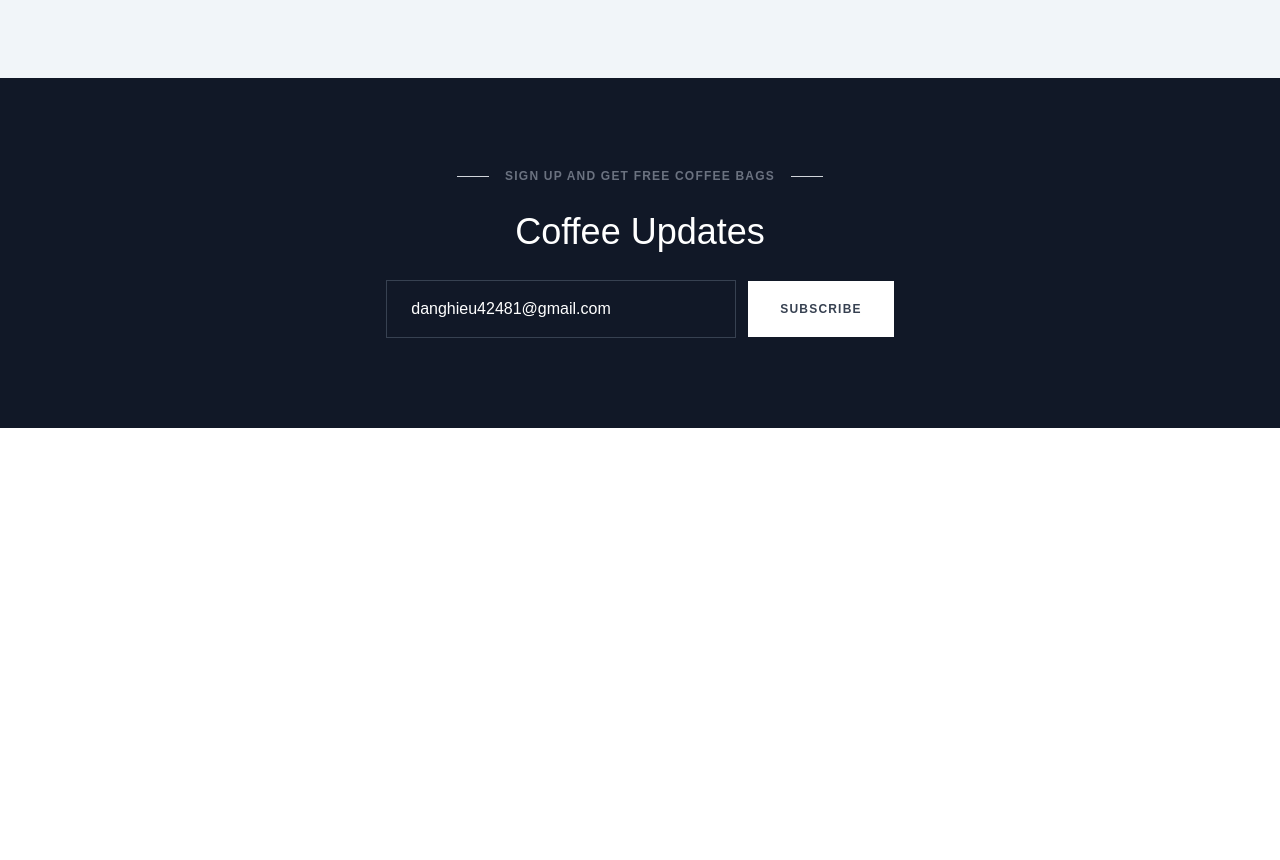
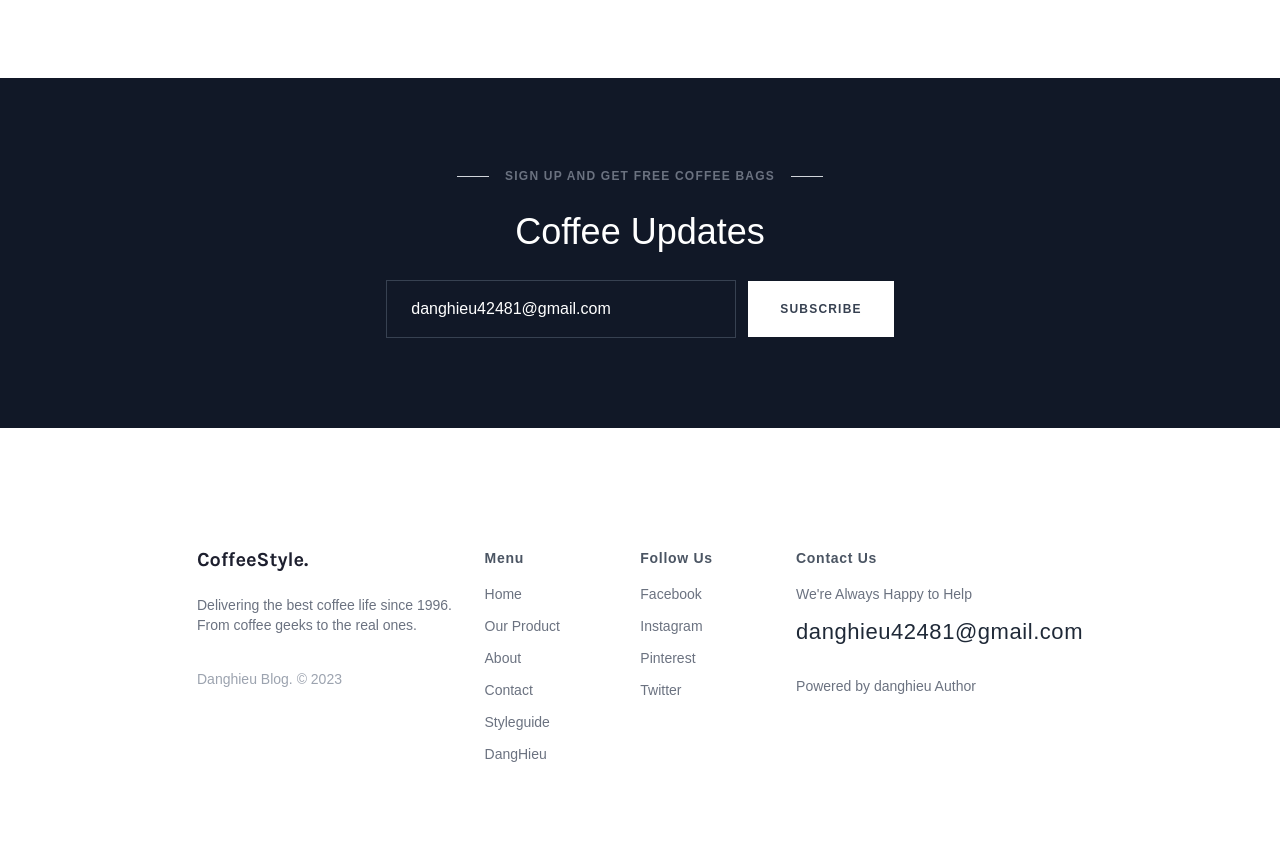
Before and after one commit to Danghieu02072000/landingPage_Coffee-Mugs, a website: page src/index.html in a window 1280 px wide. Shown: the part 5408-6268 px from the top of the page. Before the commit the page ends 5836 px from the top, so only its background shows below. Drawn offline with Linux system fonts and the light colour scheme.

Commit message:
add footer page

```diff
--- a/src/index.html
+++ b/src/index.html
@@ -10,7 +10,7 @@
 
 <body>
     <div class="root">
-        <div class="content-wrapper max-w-screen-2xl text-base mx-auto  bg-slate-100 font-Karla">
+        <div class="content-wrapper max-w-screen-2xl text-base mx-auto  bg-white font-Karla">
             <header class=" mx-0 ms:mx-10 relative ">
                 <nav class="flex gap-8 ms:gap-6 justify-between items-center max-w-[950px] mx-auto py-6 px-8 ">
                     <a class="logo cursor-pointer h-6 "><img src="./images/logo.png" alt="" class="h-full"></a>
@@ -398,7 +398,7 @@
                     </div>
                 </section>
 
-        <section class="subscribe-us w-full h-[350px] bg-gray-900 text-center flex flex-col iten-center justify-center gap-5">
+        <section class="subscribe-us w-full h-[350px] bg-gray-900 text-center flex flex-col iten-center justify-center gap-5 mb-24">
             <div class="sub-headline mb-0">
                 <div class="sub-headline__decor "></div>
                 <div class="sub-headline__label">Sign up and get free coffee bags</div>
@@ -407,14 +407,48 @@
             <h2 class="text-4xl leading-[3.5rem]  text-white ">Coffee Updates</h2>
             <div class="">
                 <form action="" class="flex gap-5 flex-col justify-center items-center md:gap-3 md:flex-row">
-                    <input type="text" class="px-6 py-4 max-w-[350px] w-11/12 border-[1px] border-gray-700 outline-none bg-inherit focus:border-gray-300 placeholder:text-white text-white " placeholder="danghieu42481@gmail.com">
+                    <input type="text" class="px-6 py-4 max-w-[350px] w-11/12 border-[1px] border-gray-700 outline-none bg-inherit focus:border-gray-300 placeholder:text-white text-white placeholder:text-center md:placeholder:text-start" placeholder="danghieu42481@gmail.com">
                     <button class="cus_btn bg-white text-gray-700 leading-6">Subscribe</button>
                 </form>
             </div>
 
         </section>
         </main>
-        <footer></footer>
+        <footer class="flex flex-col md:flex-row gap-10 md:gap-6 justify-between  max-w-[950px] mx-auto py-6 px-8 pb-24 text-center md:text-start">
+            <div class="basis-2/6">
+                <a class="logo cursor-pointer h-6 inline-block mb-4"><img src="./images/logo.png" alt="" class="h-full"></a>
+                <p class="mb-8 text-gray-500 text-sm">Delivering the best coffee life since 1996. From coffee geeks to the real ones.</p>
+                <span class=" text-gray-400 text-sm  hover:text-coffee-400"> Danghieu Blog. © 2023</span>
+            </div>
+            <div class="basis-1/6 ">
+                <h3 class="text-sm tracking-wider font-semibold text-gray-600 mb-4">Menu</h3>
+                <ul class="flex flex-col gap-3 text-gray-500 font-normal text-sm">
+                <li class=" hover:text-coffee-400"> <a href="#" class="">Home</a></li>
+                <li class=" hover:text-coffee-400"> <a href="#" class="">Our Product</a></li>
+                <li class=" hover:text-coffee-400"> <a href="#" class="">About</a></li>
+                <li class=" hover:text-coffee-400"> <a href="#" class="">Contact</a></li>
+                <li class=" hover:text-coffee-400"> <a href="#" class="">Styleguide</a></li>
+                <li class=" hover:text-coffee-400"> <a href="#" class="">DangHieu</a></li>
+                </ul>
+            </div>
+            <div class="basis-1/6">
+                <h3 class="text-sm tracking-wider font-semibold text-gray-600 mb-4">Follow Us</h3>
+                <ul class="flex flex-col gap-3 text-gray-500 font-normal text-sm">
+                <li class=" hover:text-coffee-400"> <a href="#" class="">Facebook</a></li>
+                <li class=" hover:text-coffee-400"> <a href="#" class="">Instagram</a></li>
+                <li class=" hover:text-coffee-400"> <a href="#" class="">Pinterest</a></li>
+                <li class=" hover:text-coffee-400"> <a href="#" class="">Twitter</a></li>
+                </ul>
+            </div>
+            <div class="basis-2/6">
+                <h3 class="text-sm tracking-wider font-semibold text-gray-600 mb-4">Contact Us</h3>
+                <span class="text-gray-500 font-normal text-sm mb-4 block">We're Always Happy to Help</span>
+                <span class="text-gray-800 text-[22px] tracking-wide mb-8 block  hover:text-coffee-400">
+                    <a href="#" class=" ">danghieu42481@gmail.com</a>
+                </span>
+                <span class="text-gray-500 font-normal text-sm block hover:text-coffee-400">Powered by danghieu Author</span>
+            </div>
+        </footer>
     </div>
     </div>
     <script src="./js/main.js"></script>
```
Also changed, not shown: dist/output.css.
